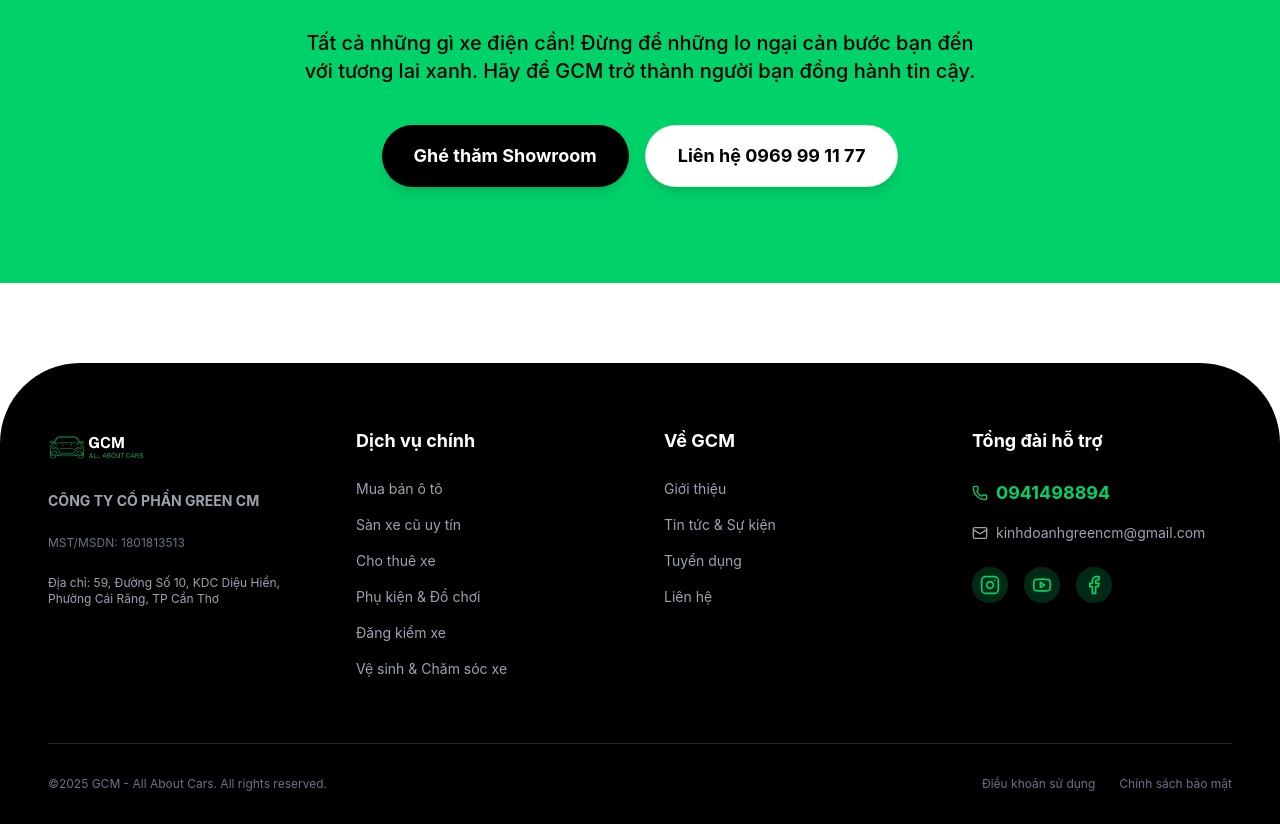
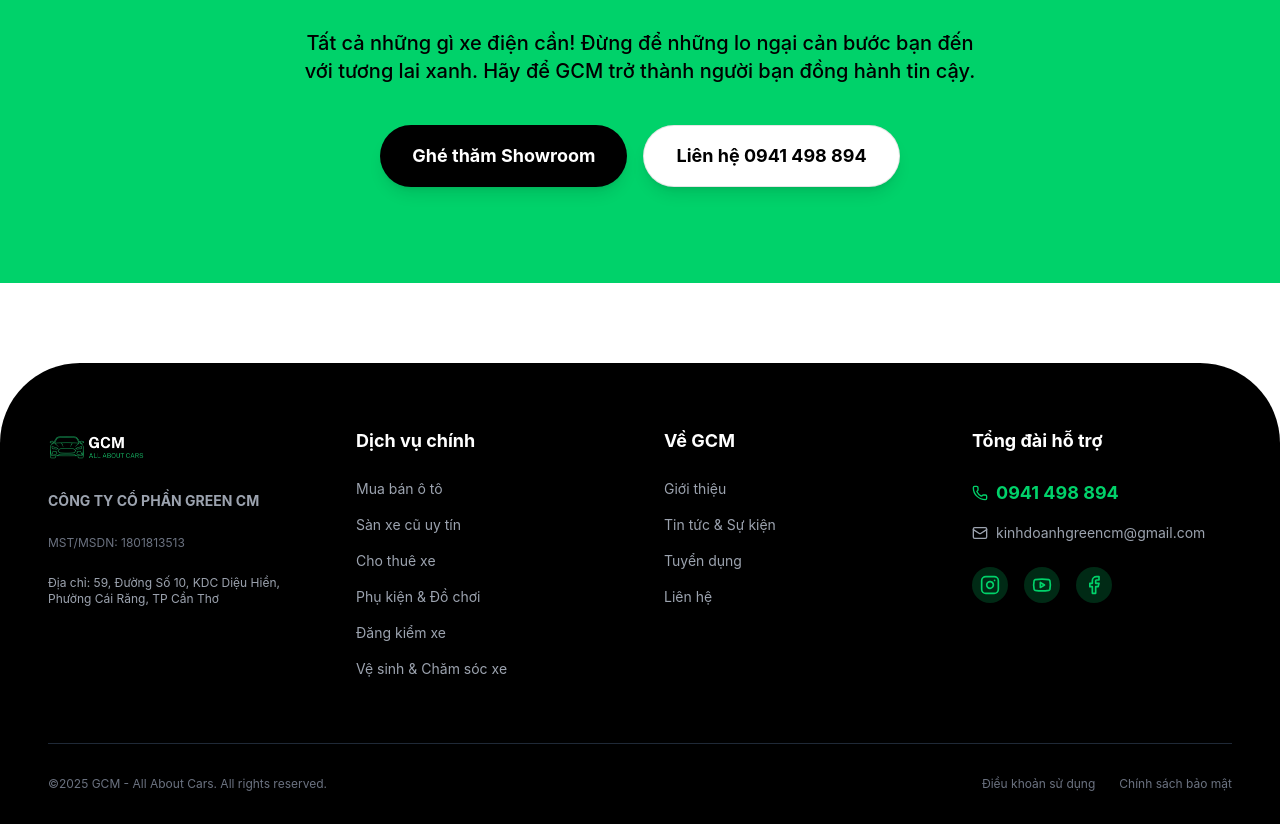
Before and after one commit to kinhdoanhgreencm/greencm.vn, a Next.js app: page /gioi-thieu in a window 1280 px wide. Shown: the part 2993-3817 px from the top of the page. Built offline with nearby package versions, Linux system fonts and the light colour scheme; no server answers.

Commit message:
Update hotline number throughout the application from 0969 99 11 77 to 0941 498 894 for consistency and accuracy.

```diff
--- a/app/api/forms/route.ts
+++ b/app/api/forms/route.ts
@@ -144,7 +144,7 @@
   } catch (error) {
     console.error('Error processing form submission:', error);
     return NextResponse.json(
-      { error: 'Đã có lỗi xảy ra khi xử lý yêu cầu. Vui lòng thử lại sau hoặc liên hệ hotline: 0969 99 11 77' },
+      { error: 'Đã có lỗi xảy ra khi xử lý yêu cầu. Vui lòng thử lại sau hoặc liên hệ hotline: 0941 498 894' },
       { status: 500 }
     );
   }
--- a/app/lien-he/page.tsx
+++ b/app/lien-he/page.tsx
@@ -74,7 +74,7 @@
     {
       icon: Phone,
       label: 'Tổng Đài Hỗ Trợ',
-      value: '0969 99 11 77',
+      value: '0941 498 894',
       link: 'tel:0941498894',
       color: 'text-blue-500'
     },
@@ -314,7 +314,7 @@
                     href="tel:0941498894"
                     className="inline-block bg-white text-gcm-green px-6 py-3 rounded-lg font-bold hover:bg-gray-100 transition-colors"
                   >
-                    📞 Gọi: 0969 99 11 77
+                    📞 Gọi: 0941 498 894
                   </a>
                 </div>
               </div>
@@ -337,7 +337,7 @@
                 },
                 {
                   q: 'Tôi có thể đặt lịch hẹn trước không?',
-                  a: 'Có, bạn có thể gọi hotline 0969 99 11 77 hoặc gửi form liên hệ để đặt lịch hẹn.'
+                  a: 'Có, bạn có thể gọi hotline 0941 498 894 hoặc gửi form liên hệ để đặt lịch hẹn.'
                 },
                 {
                   q: 'GCM có hỗ trợ vay tài chính không?',
--- a/components/About.tsx
+++ b/components/About.tsx
@@ -217,7 +217,7 @@
                 Ghé thăm Showroom
              </button>
              <button className="bg-white text-black px-8 py-4 rounded-full font-bold text-lg hover:bg-gray-100 transition-colors shadow-lg border border-black/10">
-                Liên hệ 0969 99 11 77
+                Liên hệ 0941 498 894
              </button>
           </div>
         </div>
--- a/components/CarSpa.tsx
+++ b/components/CarSpa.tsx
@@ -302,7 +302,7 @@
                </div>
                <div className="mt-10">
                  <p className="text-sm font-bold opacity-60 uppercase tracking-widest mb-1">Hotline</p>
-                 <p className="text-3xl font-black">0969 99 11 77</p>
+                 <p className="text-3xl font-black">0941 498 894</p>
                </div>
             </div>
 
--- a/components/CustomerForm.tsx
+++ b/components/CustomerForm.tsx
@@ -183,7 +183,7 @@
     } catch (error: any) {
       console.error('Form submission error:', error);
       setSubmitStatus('error');
-      setSubmitMessage(error.message || 'Đã có lỗi xảy ra. Vui lòng thử lại sau hoặc liên hệ hotline: 0969 99 11 77');
+      setSubmitMessage(error.message || 'Đã có lỗi xảy ra. Vui lòng thử lại sau hoặc liên hệ hotline: 0941 498 894');
     } finally {
       setIsSubmitting(false);
     }
--- a/components/Footer.tsx
+++ b/components/Footer.tsx
@@ -62,7 +62,7 @@
               <ul className="space-y-4 text-sm text-gray-400">
                 <li className="flex items-center gap-2">
                   <Phone size={16} className="text-gcm-green" />
-                  <span className="text-gcm-green font-bold text-lg">0941498894</span>
+                  <span className="text-gcm-green font-bold text-lg">0941 498 894</span>
                 </li>
                 <li className="flex items-center gap-2">
                   <Mail size={16} />
--- a/components/Header.tsx
+++ b/components/Header.tsx
@@ -209,7 +209,7 @@
             <div className="flex flex-col items-center gap-2 text-gray-400 text-xs">
                <a href="tel:0941498894" className="flex items-center gap-2 hover:text-white transition-colors">
                   <Phone size={14} className="text-gcm-green" />
-                  Hotline: <span className="text-white font-bold text-sm">0969 99 11 77</span>
+                  Hotline: <span className="text-white font-bold text-sm">0941 498 894</span>
                </a>
                <span className="opacity-50">v1.0.0</span>
             </div>
--- a/components/LimoGreenPage.tsx
+++ b/components/LimoGreenPage.tsx
@@ -60,7 +60,7 @@
           {/* Text Hook */}
           <div className="text-white text-center md:text-left max-w-2xl">
             <div className="inline-block bg-gcm-green text-black font-bold px-4 py-1 rounded-full mb-4 animate-bounce">
-              🔥 HOT DEAL THÁNG 11
+              🔥 HOT DEAL THÁNG 01/2026
             </div>
             <h1 className="text-4xl md:text-6xl font-extrabold mb-4 leading-tight">
               LIMO GREEN<br/>
@@ -125,7 +125,7 @@
                  <p className="text-gray-600 mb-6 text-sm italic">"Tôi cam kết hỗ trợ anh/chị chọn được chiếc xe ưng ý nhất với bài toán tài chính tối ưu. Hỗ trợ vay ngân hàng tới 90%."</p>
                  <div className="flex flex-wrap justify-center md:justify-start gap-4">
                     <a href="tel:0941498894" className="flex items-center gap-2 bg-gray-900 text-white px-6 py-3 rounded-full hover:bg-black transition-colors font-bold">
-                       <Phone size={18} /> 0969 99 11 77
+                       <Phone size={18} /> 0941 498 894
                     </a>
                     <a href="https://zalo.me/0941498894" target="_blank" className="flex items-center gap-2 bg-[#0068FF] text-white px-6 py-3 rounded-full hover:bg-blue-600 transition-colors font-bold shadow-lg shadow-blue-200">
                        <MessageCircle size={18} /> Chat Zalo Ngay
--- a/components/MapComponent.tsx
+++ b/components/MapComponent.tsx
@@ -50,7 +50,7 @@
           <p style="margin: 0 0 12px 0; color: #666; font-size: 14px;">${title}</p>
           <div style="border-top: 1px solid #ddd; padding-top: 10px;">
             <p style="margin: 5px 0; color: #666; font-size: 13px;">
-              <strong>☎️ Hotline:</strong> <a href="tel:0941498894" style="color: #00D26A; text-decoration: none;">0969 99 11 77</a>
+              <strong>☎️ Hotline:</strong> <a href="tel:0941498894" style="color: #00D26A; text-decoration: none;">0941 498 894</a>
             </p>
             <p style="margin: 5px 0; color: #666; font-size: 13px;">
               <strong>📧 Email:</strong> <a href="mailto:kinhdoanhgreencm@gmail.com" style="color: #00D26A; text-decoration: none;">kinhdoanhgreencm@gmail.com</a>
--- a/constants.ts
+++ b/constants.ts
@@ -588,7 +588,7 @@
   <p class="mb-4"><strong>🚀 Nhanh Tay — Ưu Đãi Kết Thúc 31/12!</strong></p>
   <p class="mb-4">Liên hệ GreenCM ngay để kiểm tra xe Limo sẵn có và hoàn tất hồ sơ nhận xe trong ngày.</p>
   <ul class="list-none space-y-3">
-    <li class="flex items-center"><span class="text-xl mr-2">📞</span> <strong>Tổng Đài Hỗ Trợ:</strong> <a href="tel:0941498894" class="ml-2 text-white font-semibold hover:opacity-80 transition">0969 99 11 77</a></li>
+    <li class="flex items-center"><span class="text-xl mr-2">📞</span> <strong>Tổng Đài Hỗ Trợ:</strong> <a href="tel:0941498894" class="ml-2 text-white font-semibold hover:opacity-80 transition">0941 498 894</a></li>
     <li class="flex items-center"><span class="text-xl mr-2">📧</span> <strong>Email Kinh Doanh:</strong> <a href="mailto:kinhdoanhgreencm@gmail.com" class="ml-2 text-white font-semibold hover:opacity-80 transition">kinhdoanhgreencm@gmail.com</a></li>
     <li class="mt-4"><a href="/lien-he" class="inline-block bg-white text-gcm-green px-6 py-2 rounded-lg font-bold hover:bg-gray-100 transition">🔗 Mở Form Liên Hệ</a></li>
   </ul>
@@ -599,7 +599,7 @@
 <div class="space-y-4 mb-6">
   <div class="border-l-4 border-gcm-green pl-4">
     <p class="font-bold">Q1: Khuyến mãi 4% áp dụng đến ngày nào?</p>
-    <p class="text-gray-700 mt-2">A1: Ưu đãi áp dụng đến 31/12/2025. Hãy liên hệ GCM qua hotline 0969 99 11 77 để xác nhận ngày kết thúc chính xác theo từng chương trình.</p>
+    <p class="text-gray-700 mt-2">A1: Ưu đãi áp dụng đến 31/12/2025. Hãy liên hệ GCM qua hotline 0941 498 894 để xác nhận ngày kết thúc chính xác theo từng chương trình.</p>
   </div>
 
   <div class="border-l-4 border-gcm-green pl-4">
```
